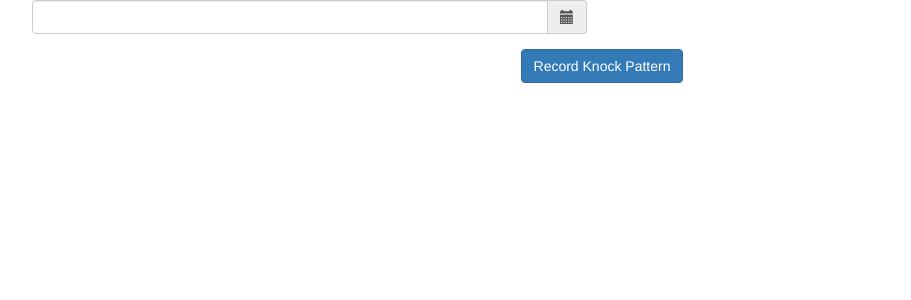
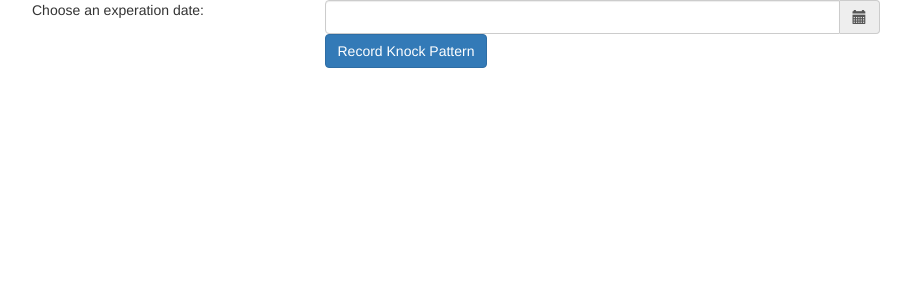
Before and after one commit to knocktrends/knocksensor, a Flask app: page / in a window 1280 px wide. Shown: the top 300 px of the page, without its empty margins (38-949 px from the left). Run offline with Flask 2, Linux system fonts and the light colour scheme; some libraries are stand-ins or nearby versions.

Commit message:
minor changes to view

```diff
--- a/knockserver/static/style.css
+++ b/knockserver/static/style.css
@@ -1,8 +1,3 @@
-.button_box {
-    display: flex;
-    justify-content: center;
-    align-items: center;
-}
 
 #eventForm .form-control-feedback {
     top: 0;
--- a/knockserver/templates/index.html
+++ b/knockserver/templates/index.html
@@ -16,22 +16,24 @@
 
   <div class="container">
     <div class="row">
+      <div class='col-sm-3'>
+        <p>Choose an experation date:</p>
+      </div>
       <div class='col-sm-6'>
         <div class="form-group">
-          <div class='input-group date' id='datetimepicker1'>
+          <div class='input-group date' id='datetimepicker'>
             <input type='text' class="form-control" />
             <span class="input-group-addon">
               <span class="glyphicon glyphicon-calendar"></span>
             </span>
           </div>
+          <div class="button_box">
+            <button class="btn btn-primary" onclick="send_status()">Record Knock Pattern</button>
+          </div>
         </div>
       </div>
     </div>
   </div>
-
-  <div class="button_box">
-      <button class="btn btn-primary" onclick="send_status()">Record Knock Pattern</button>
-  </div>
 </body>
 
 </html>
```
